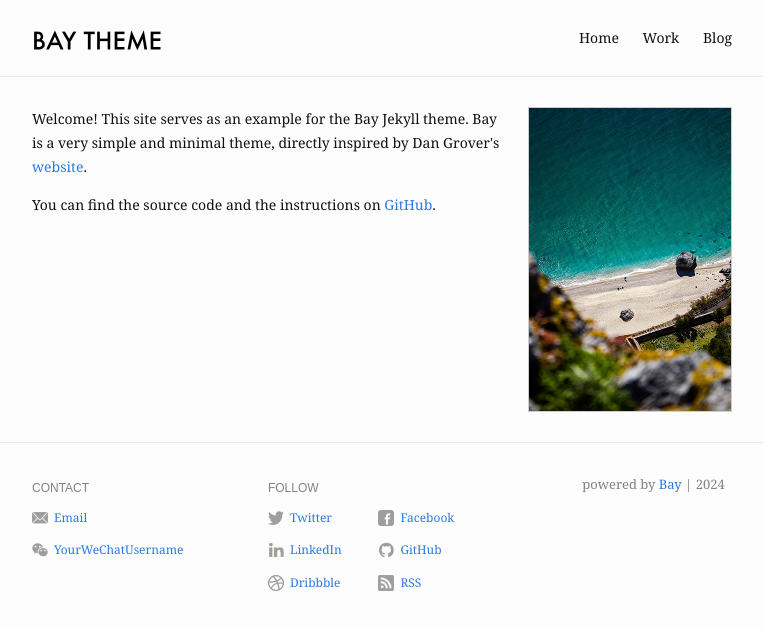
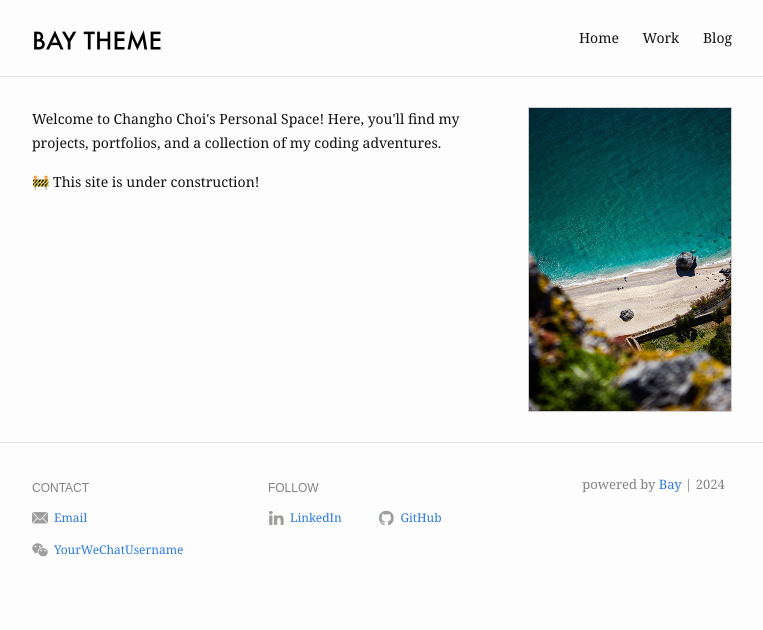
Before and after one commit to usingcolor/usingcolor.github.io, a Jekyll site: the page built from index.md, in a window 1280 px wide. Shown: the top 630 px of the page, without its empty margins (258-1021 px from the left). Built offline with Jekyll 4.4.1, drawn with Linux system fonts in a browser that asks for light colours.

Commit message:
test commit

```diff
--- a/_config.yml
+++ b/_config.yml
@@ -1,11 +1,11 @@
 # For technical reasons, this file is *NOT* reloaded automatically when you use
 # 'bundle exec jekyll serve'. If you change this file, please restart the server process.
 
-title: Bay Jekyll Theme
+title: Changho Choi
 description: >- # this means to ignore newlines until "baseurl:"
-  Bay is a minimal Jekyll Theme.
-baseurl: "/bay" # the subpath of the site
-url: "https://eliottvincent.github.io" # the base hostname & protocol for the site
+  Changho Choi personal page.
+baseurl: "/home" # the subpath of the site
+url: "https://usingcolor.github.io" # the base hostname & protocol for the site
 og_image: /assets/img/profile-pic.jpg
 google_analytics: "UA-121636368-3"
 
@@ -21,30 +21,30 @@ footer:
   contact:
     - type: email
       name: Email
-      value: yourmail@domain.com
+      value: changho9808@gmail.com
     - type: wechat
       value: YourWeChatUsername
       link: "#"
   follow:
-    - type: twitter
-      name: Twitter
-      link: http://twitter.com/YourTwitterUsername
-      username: "@YourTwitterUsername"
-    - type: facebook
-      name: Facebook
-      link: http://facebook.com/YourFacebookUsername
+    # - type: twitter
+    #   name: Twitter
+    #   link: http://twitter.com/YourTwitterUsername
+    #   username: "@YourTwitterUsername"
+    # - type: facebook
+    #   name: Facebook
+    #   link: http://facebook.com/YourFacebookUsername
     - type: linkedin
       name: LinkedIn
-      link: http://linkedin.com/in/YourLinkedInUsername
+      link: www.linkedin.com/in/changho-387a721a5
     - type: github
       name: GitHub
-      link: http://github.com/YourGitHubUsername
-    - type: dribbble
-      name: Dribbble
-      link: https://dribbble.com/YourDribbbleUsername
-    - type: rss
-      name: RSS
-      link: /feed.xml
+      link: http://github.com/usingcolor
+    # - type: dribbble
+    #   name: Dribbble
+    #   link: https://dribbble.com/YourDribbbleUsername
+    # - type: rss
+    #   name: RSS
+    #   link: /feed.xml
 
 # Build settings
 markdown: kramdown
--- a/index.md
+++ b/index.md
@@ -6,9 +6,10 @@ profile_picture:
 ---
 
 <p>
-  Welcome! This site serves as an example for the Bay Jekyll theme. Bay is a very simple and minimal theme, directly inspired by Dan Grover's <a href="http://dangrover.com">website</a>.
+  Welcome to Changho Choi's Personal Space!
+  Here, you'll find my projects, portfolios, and a collection of my coding adventures.
 </p>
 
 <p>
-  You can find the source code and the instructions on <a href="https://github.com/eliottvincent/bay">GitHub</a>.
+  🚧 This site is under construction!
 </p>
```
